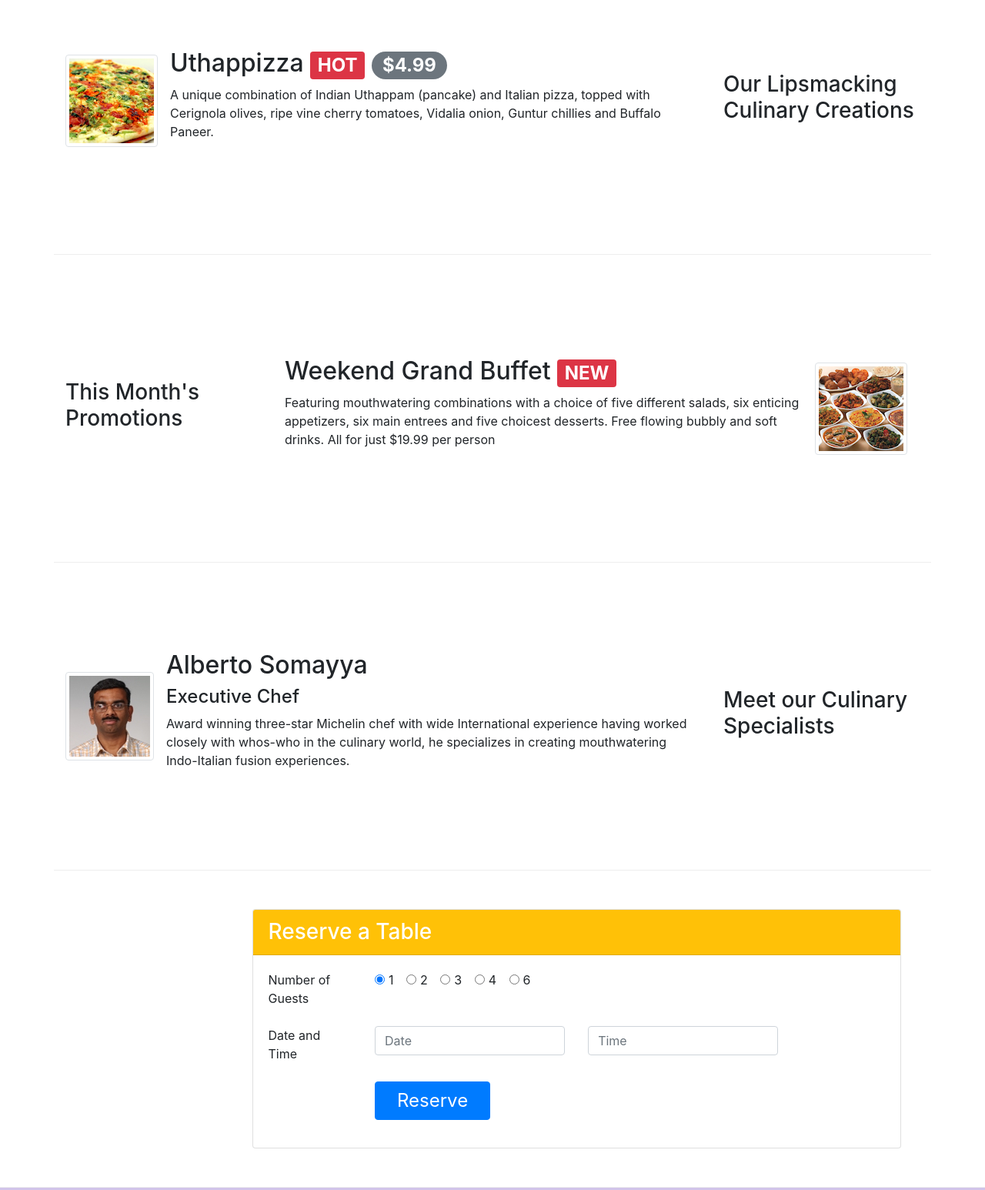
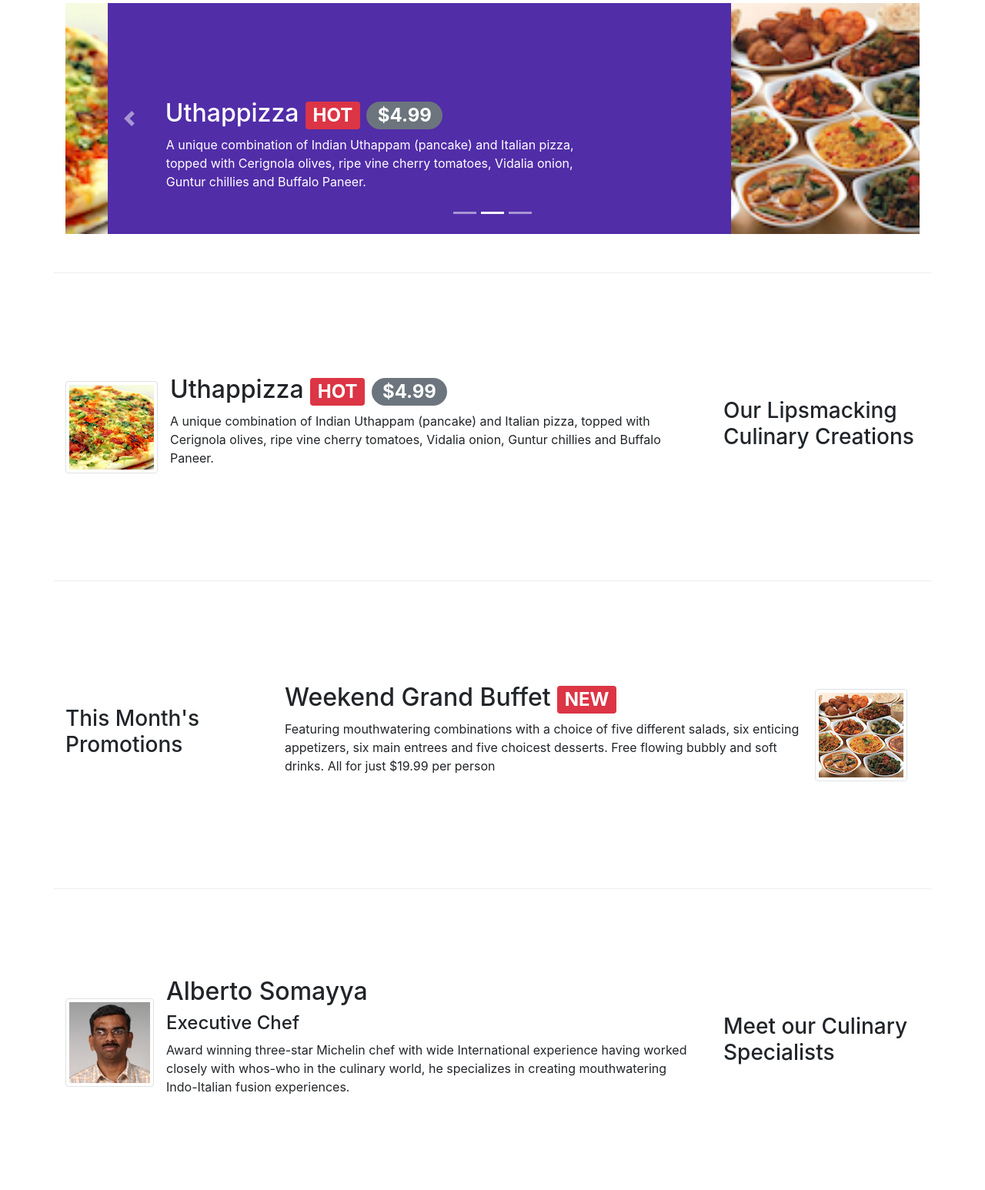
Before and after one commit to TheHoang17/FER201m_Exercise, a website: page index.html in a window 1280 px wide. Shown: the part 424-1970 px from the top of the page at 77% size. Drawn offline with nearby package versions, Linux system fonts and the light colour scheme.

Commit message:
Carousel

```diff
--- a/css/style.css
+++ b/css/style.css
@@ -45,3 +45,20 @@ body{
     font-size: 1.5rem !important;
     width: 80%;
 }
+.carousel {
+    background: #512DA8
+  }
+
+  .carousel-item {
+    height: 300px;
+  }
+
+  .carousel-item img {
+    position: absolute;
+    top: 0;
+    left: 0;
+    min-height: 300px;
+  }
+  p {
+    text-align: left;
+  }
--- a/index.html
+++ b/index.html
@@ -90,7 +90,7 @@
             <div class="row row-header">
                 <div class="col-12 col-sm-6">
                     <h1>Ristorante con Fusion</h1>
-                    <p>We take inspiration from the World's best cuisines, and create a unique fusion experience. Our
+                    <p class="col-sm-9 float-right" >We take inspiration from the World's best cuisines, and create a unique fusion experience. Our
                         lipsmacking creations will tickle your culinary senses!</p>
                 </div>
                 <div class="col-12 col-sm align-self-center">
@@ -107,39 +107,63 @@
 
     </header>
     <div class="container">
-        <div class="row">
-            <div class="col-12 col-sm-4 col-md-3">
+        <div class="row row-content">
+          <div class="col">
+            <div id="mycarousel" class="carousel slide" data-ride="carousel">
+              <div class="carousel-inner" role="listbox">
+                <div class="carousel-item active">
+                  <img class="d-block img-fluid" src="img/img/uthappizza.png" alt="uthappizza">
+                  <div class="carousel-caption d-none d-md-block">
+                    <h2>Uthappizza <span class="badge badge-danger">HOT</span> <span class="badge badge-pill badge-secondary">$4.99</span> </h2>
+                    <p class="col-sm-9 float-right">A unique combination of Indian Uthappam (pancake) and Italian pizza, topped with Cerignola olives, ripe vine cherry tomatoes, Vidalia onion, Guntur chillies and Buffalo Paneer.</p>
                   </div>
-            <div class="col col-sm col-md">
-
+                </div>
+                <div class="carousel-item">
+                  <img class="d-block img-fluid" src="img/img/buffet.png" alt="buffet">
+                  <div class="carousel-caption d-none d-md-block">
+                    <h2>Weekend Grand Buffet <span class="badge badge-danger">NEW</span></h2>
+                    <p class="col-sm-9 float-right">Featuring mouthwatering combinations with a choice of five different salads, six enticing appetizers, six main entrees and five choicest desserts. Free flowing bubbly and soft drinks. All for just $19.99
+                      per person </p>
+                  </div>
+                </div>
+                <div class="carousel-item">
+                  <img class="d-block img-fluid" src="img/img/alberto.png" alt="alberto">
+                  <div class="carousel-caption d-none d-md-block">
+                    <h2>Alberto Somayya</h2>
+                    <h4>Executive Chef</h4>
+                    <p class="col-sm-9 float-right">Award winning three-star Michelin chef with wide International experience having worked closely with whos-who in the culinary world, he specializes in creating mouthwatering Indo-Italian fusion
+                      experiences. </p>
                   </div>
                 </div>
               </div>
-
-
-    <div class="container">
+              <ol class="carousel-indicators">
+                <li data-target="#mycarousel" data-slide-to="0" class="active"></li>
+                <li data-target="#mycarousel" data-slide-to="1" class="active"></li>
+                <li data-target="#mycarousel" data-slide-to="2" class="active"></li>
+              </ol>
+              <a class="carousel-control-prev" href="#mycarousel" role="button" data-slide="previous">
+                <span class="carousel-control-prev-icon"></span>
+              </a>
+              <a class="carousel-control-next" href="#mycarousel" role="button" data-slide="next">
+                <span class="carousel-control-next-icon"></span>
+              </a>
+            </div>
+          </div>
+        </div>
         <div class="row row-content align-items-center">
           <div class="col-12 col-sm-4 order-sm-last col-md-3">
             <h3>Our Lipsmacking Culinary Creations</h3>
           </div>
           <div class="col col-sm order-sm-first col-md">
             <div class="media">
-                    <img class="d-flex mr-3 img-thumbnail align-self-center" src="img/img/uthappizza.png"
-                        alt="Uthappizza">
+              <img class="d-flex mr-3 img-thumbnail align-self-center" src="img/img/uthappizza.png" alt="uthappizza">
               <div class="media-body">
-                        <h2 class="mt-0">Uthappizza <span class="badge badge-danger">HOT</span> <span
-                                class="badge badge-pill badge-secondary">$4.99</span></h2>
-                        <p class="d-none d-sm-block">A unique combination of Indian Uthappam (pancake) and
-                            Italian pizza, topped with Cerignola olives, ripe vine
-                            cherry tomatoes, Vidalia onion, Guntur chillies and
-                            Buffalo Paneer.</p>
+                <h2 class="mt-0">Uthappizza <span class="badge badge-danger">HOT</span> <span class="badge badge-pill badge-secondary">$4.99</span> </h2>
+                <p class="d-none d-sm-block">A unique combination of Indian Uthappam (pancake) and Italian pizza, topped with Cerignola olives, ripe vine cherry tomatoes, Vidalia onion, Guntur chillies and Buffalo Paneer.</p>
               </div>
             </div>
-
           </div>
         </div>
-
-
         <div class="row row-content align-items-center">
           <div class="col-12 col-sm-4 col-md-3">
             <h3>This Month's Promotions</h3>
@@ -148,94 +172,31 @@
             <div class="media">
               <div class="media-body">
                 <h2 class="mt-0">Weekend Grand Buffet <span class="badge badge-danger">NEW</span></h2>
-                        <p class="d-none d-sm-block">Featuring mouthwatering combinations with a choice of five
-                            different salads,
-                            six enticing appetizers, six main entrees and five choicest desserts. Free flowing bubbly
-                            and soft drinks.
-                            All for just $19.99 per person </p>
+                <p class="d-none d-sm-block">Featuring mouthwatering combinations with a choice of five different salads, six enticing appetizers, six main entrees and five choicest desserts. Free flowing bubbly and soft drinks. All for just $19.99 per
+                  person </p>
               </div>
               <img class="d-flex mr-3 img-thumbnail align-self-center" src="img/img/buffet.png" alt="buffet">
             </div>
           </div>
         </div>
-
         <div class="row row-content align-items-center">
           <div class="col-12 col-sm-4 order-sm-last col-md-3">
             <h3>Meet our Culinary Specialists</h3>
           </div>
           <div class="col col-sm order-sm-first col-md">
             <div class="media">
-                    <img class="d-flex mr-3 img-thumbnail align-self-center" src="img/img/alberto.png"
-                        alt="Alberto Somayya">
+              <img class="d-flex mr-3 img-thumbnail align-self-center" src="img/img/alberto.png" alt="alberto">
               <div class="media-body">
                 <h2 class="mt-0">Alberto Somayya</h2>
                 <h4>Executive Chef</h4>
-                        <p class="d-none d-sm-block">Award winning three-star Michelin chef with wide
-                            International experience having worked closely with
-                            whos-who in the culinary world, he specializes in
-                            creating mouthwatering Indo-Italian fusion experiences.
+                <p class="d-none d-sm-block">Award winning three-star Michelin chef with wide International experience having worked closely with whos-who in the culinary world, he specializes in creating mouthwatering Indo-Italian fusion experiences.
                 </p>
-                    </div>
-                </div>
-
-            </div>
-        </div>
-    </div>
-    <div class="row row-content justify-content-center" id="reservation">
-        <div class="col-12 col-md-8 offset-md-2">
-            <div class="card">
-                <h3 class="card-header bg-warning text-white">Reserve a Table</h3>
-                <div class="card-body">
-                    <form>
-                        <div class="form-group row">
-                            <label class="col-12 col-sm-2">Number of Guests</label>
-                            <div class="col">
-                                <div class="form-check form-check-inline">
-                                    <input class="form-check-input" type="radio" name="inlineRadioOptions"
-                                        id="one_guest_radio" value="one" checked>
-                                    <label class="form-check-label" for="one_guest_radio">1</label>
-                                </div>
-                                <div class="form-check form-check-inline">
-                                    <input class="form-check-input" type="radio" name="inlineRadioOptions"
-                                        id="two_guest_radio" value="two">
-                                    <label class="form-check-label" for="two_guest_radio">2</label>
-                                </div>
-                                <div class="form-check form-check-inline">
-                                    <input class="form-check-input" type="radio" name="inlineRadioOptions"
-                                        id="three_guest_radio" value="three">
-                                    <label class="form-check-label" for="three_guest_radio">3</label>
-                                </div>
-                                <div class="form-check form-check-inline">
-                                    <input class="form-check-input" type="radio" name="inlineRadioOptions"
-                                        id="four_guest_radio" value="four">
-                                    <label class="form-check-label" for="four_guest_radio">4</label>
-                                </div>
-                                <div class="form-check form-check-inline">
-                                    <input class="form-check-input" type="radio" name="inlineRadioOptions"
-                                        id="six_guest_radio" value="six">
-                                    <label class="form-check-label" for="six_guest_radio">6</label>
-                                </div>
-                            </div>
-                        </div>
-                        <div class="form-group row">
-                            <label class="col-12 col-sm-2">Date and Time</label>
-                            <div class="col-12 col-sm-4">
-                                <input type="text" class="form-control" id="date" placeholder="Date">
-                            </div>
-                            <div class="col-12 col-sm-4">
-                                <input type="text" class="form-control" id="time" placeholder="Time">
-                            </div>
-                        </div>
-                        <div class="form-group row">
-                            <div class="col offset-0 offset-sm-2">
-                                <button type="submit" class="btn btn-primary">Reserve</button>
-                            </div>
-                        </div>
-                    </form>
               </div>
             </div>
           </div>
         </div>
+      </div>
+
 
     <footer class="footer">
         <div class="container">
```
Lines whose indentation alone changed are shown as unchanged.
